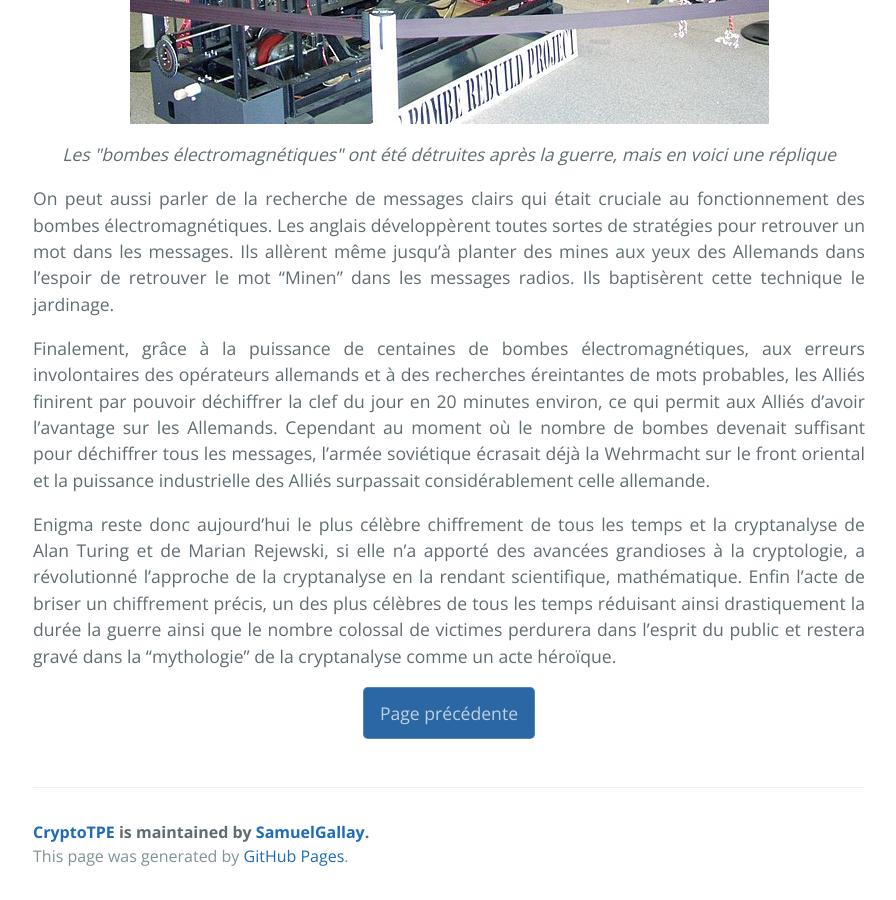
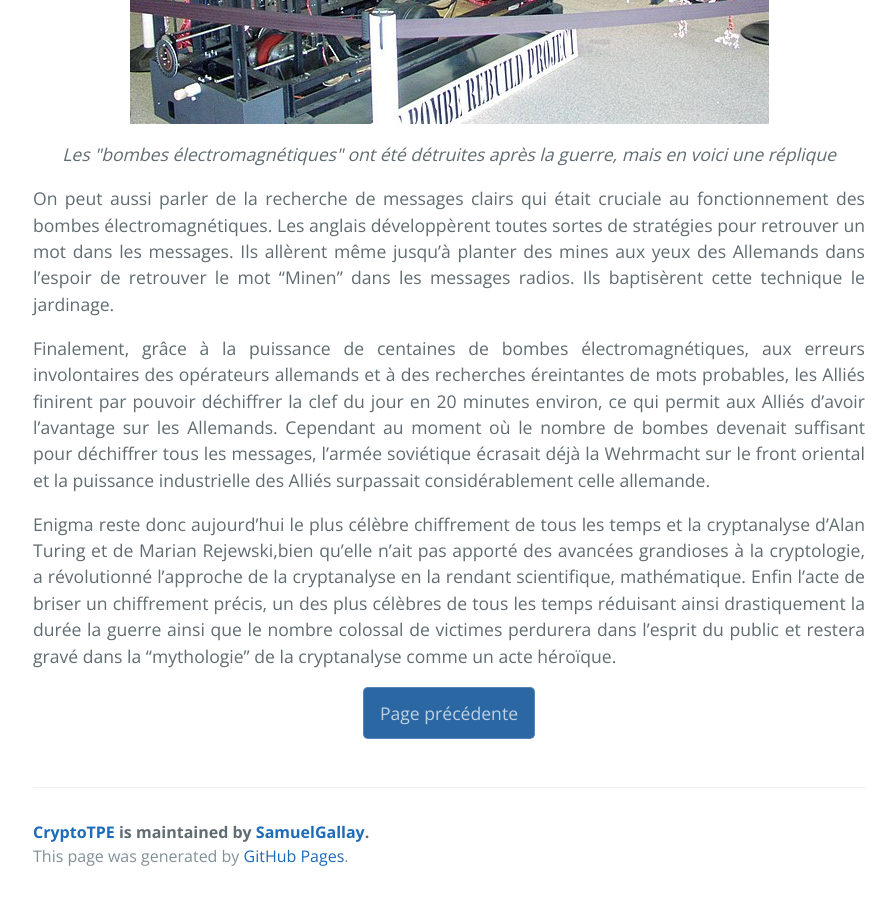
Before and after one commit to SamuelGallay/CryptoTPE, a Jekyll site: the page built from pages/3_Guerres/4_cryptanalyse.md, in a window 1280 px wide and 900 px high, scrolled down 6536 px. Shown: the whole window, without its empty margins (191-1087 px from the left). Built offline with Jekyll 4.4.1, drawn with Linux system fonts in a browser that asks for light colours; our own code applies the rules of GitHub Pages for plain Markdown files; formulas are drawn with MathJax 3.

Commit message:
Update 4_cryptanalyse.md

```diff
--- a/pages/3_Guerres/4_cryptanalyse.md
+++ b/pages/3_Guerres/4_cryptanalyse.md
@@ -110,4 +110,4 @@
 
 Finalement, grâce à la puissance de centaines de bombes électromagnétiques, aux erreurs involontaires des opérateurs allemands et  à des recherches éreintantes de mots probables, les Alliés finirent par pouvoir déchiffrer la clef du jour en 20 minutes environ, ce qui permit aux Alliés d’avoir l’avantage sur les Allemands. Cependant au moment où le nombre de bombes devenait suffisant pour déchiffrer tous les messages, l’armée soviétique écrasait déjà la Wehrmacht sur le front oriental et la puissance industrielle des Alliés surpassait considérablement celle allemande.
 
-Enigma reste donc aujourd’hui le plus célèbre chiffrement de tous les temps et la cryptanalyse de Alan Turing et de Marian Rejewski, si elle n’a apporté des avancées grandioses à la cryptologie, a révolutionné l’approche de la cryptanalyse en la rendant scientifique, mathématique. Enfin l’acte de briser un chiffrement précis, un des plus célèbres de tous les temps réduisant ainsi drastiquement la durée la guerre ainsi que le nombre colossal de victimes perdurera dans l’esprit du public et restera gravé dans la “mythologie” de la cryptanalyse comme un acte héroïque.
+Enigma reste donc aujourd’hui le plus célèbre chiffrement de tous les temps et la cryptanalyse d'Alan Turing et de Marian Rejewski,bien qu'elle n’ait pas apporté des avancées grandioses à la cryptologie, a révolutionné l’approche de la cryptanalyse en la rendant scientifique, mathématique. Enfin l’acte de briser un chiffrement précis, un des plus célèbres de tous les temps réduisant ainsi drastiquement la durée la guerre ainsi que le nombre colossal de victimes perdurera dans l’esprit du public et restera gravé dans la “mythologie” de la cryptanalyse comme un acte héroïque.
```
